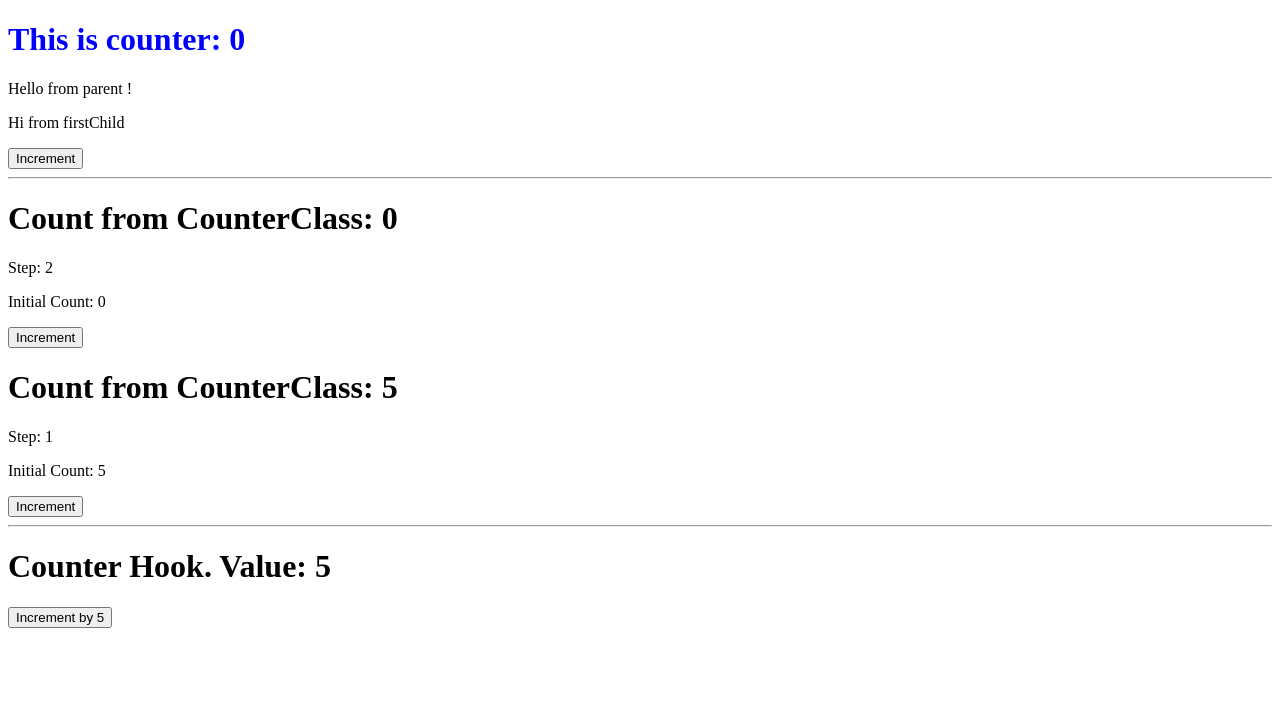
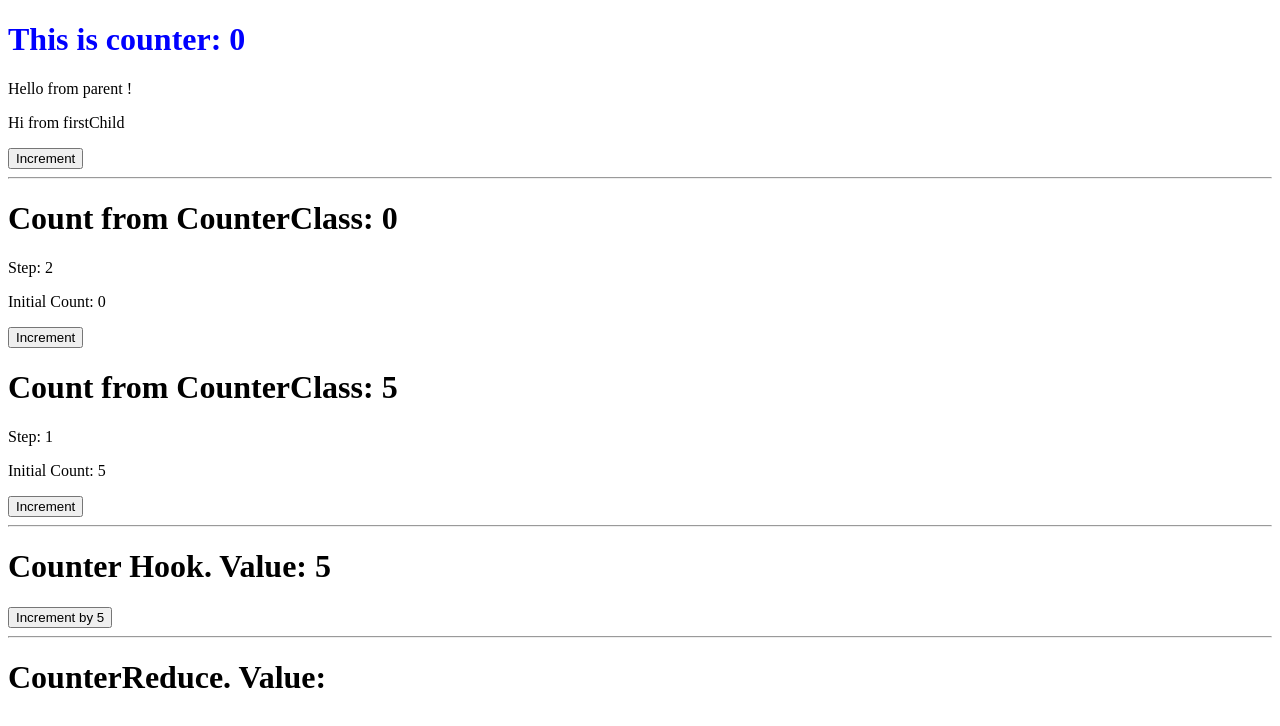
Before and after one commit to alfianandinugraha/react-typescript-workshop, a React (Vite) app: page / in a window 1280 px wide. Shown: the top 726 px of the page. Built offline with nearby package versions, Linux system fonts and the light colour scheme.

Commit message:
feat(init component): init CounterReduce component

```diff
--- a/src/App.tsx
+++ b/src/App.tsx
@@ -3,6 +3,7 @@ import { HTMLAttributes } from 'types'
 import Counter from './components/Counter'
 import CounterClass from './components/CounterClass'
 import CounterHook from './components/CounterHook'
+import CounterReduce from './components/CounterReduce'
 
 interface AppProps extends HTMLAttributes {}
 
@@ -17,6 +18,8 @@ function App(props: AppProps) {
       <CounterClass initialCount={5} />
       <hr />
       <CounterHook />
+      <hr />
+      <CounterReduce />
     </>
   )
 }
--- /dev/null
+++ b/src/components/CounterReduce.tsx
@@ -0,0 +1,11 @@
+import React from 'react'
+
+const CounterReduce = (): React.ReactElement => {
+  return (
+    <div>
+      <h1>CounterReduce. Value: </h1>
+    </div>
+  )
+}
+
+export default CounterReduce
```
